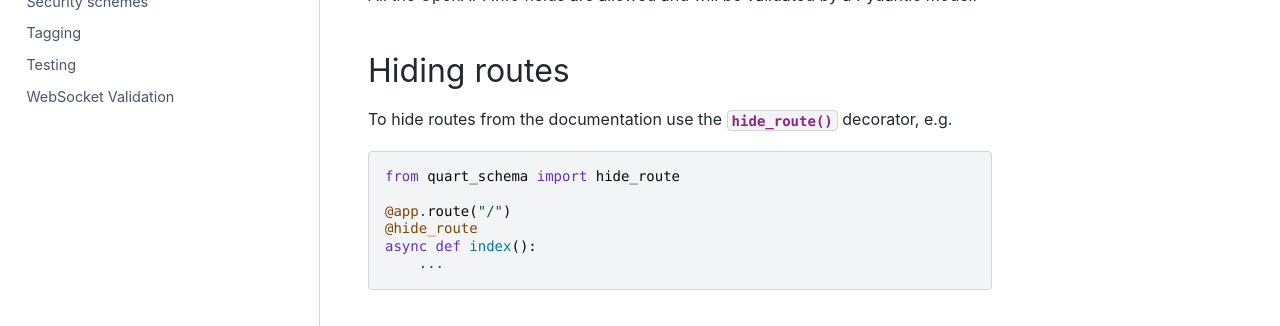
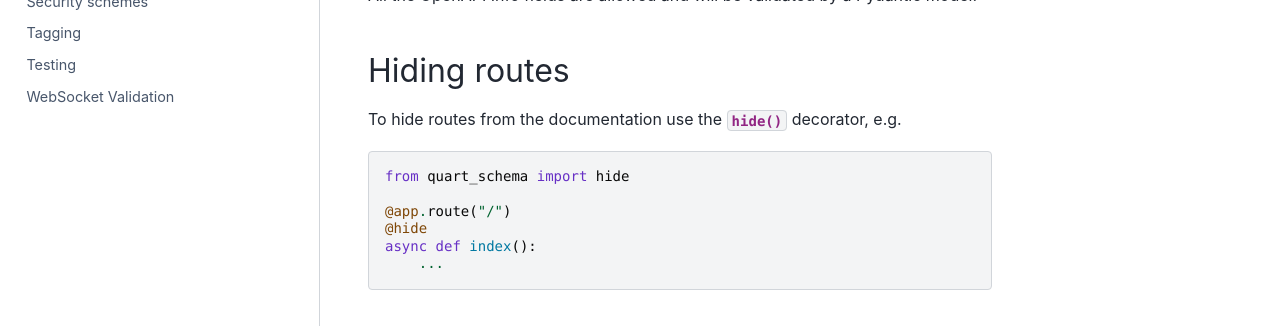
Before and after one commit to pgjones/quart-schema, a Sphinx documentation site: the page built from docs/how_to_guides/documenting.rst, in a window 1280 px wide and 1197 px high. Shown: the part 436-762 px from the top of the window. Built offline with Sphinx 7.4.7 and the PyData theme 0.15.4, drawn with Linux system fonts in a browser that asks for light colours; pages that are not in the unit, such as notebooks, are missing from menus.

Commit message:
Switch from hide_route to hide
This matches the naming of the other decorators (none of which use a
`_route` suffix).

```diff
--- a/docs/how_to_guides/documenting.rst
+++ b/docs/how_to_guides/documenting.rst
@@ -19,14 +19,14 @@ Hiding routes
 -------------
 
 To hide routes from the documentation use the
-:func:`~quart_schema.extensions.hide_route` decorator, e.g.
+:func:`~quart_schema.extensions.hide` decorator, e.g.
 
 .. code-block:: python
 
-     from quart_schema import hide_route
+     from quart_schema import hide
 
      @app.route("/")
-     @hide_route
+     @hide
      async def index():
          ...
 
--- a/src/quart_schema/__init__.py
+++ b/src/quart_schema/__init__.py
@@ -1,4 +1,4 @@
-from .extension import deprecate, hide_route, QuartSchema, security_scheme, tag
+from .extension import deprecate, hide, QuartSchema, security_scheme, tag
 from .mixins import SchemaValidationError
 from .openapi import (
     APIKeySecurityScheme,
@@ -30,7 +30,7 @@ __all__ = (
     "DataSource",
     "deprecate",
     "ExternalDocumentation",
-    "hide_route",
+    "hide",
     "HttpSecurityScheme",
     "Info",
     "License",
```
Also changed, not shown: 1 other file.
